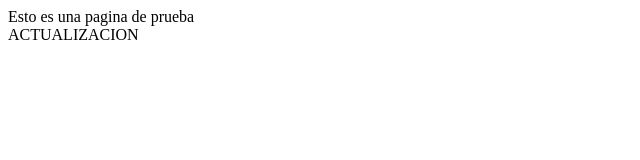
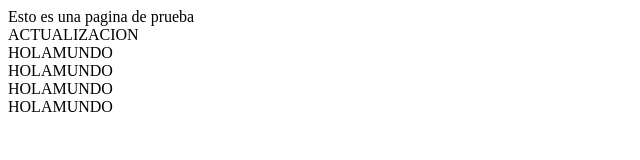
Before and after one commit to marcoubilla/Ejemplo1, a plain HTML site: page public_html/index.html in a window 1280 px wide. Shown: the whole page, without its empty margins (0-640 px from the left). Drawn offline with Linux system fonts and the light colour scheme.

Commit message:
hice un cambio

```diff
--- a/public_html/index.html
+++ b/public_html/index.html
@@ -12,5 +12,10 @@ Click nbfs://nbhost/SystemFileSystem/Templates/Other/html.html to edit this temp
     <body>
         <div>Esto es una pagina de prueba</div>
         <div>ACTUALIZACION</div>
+		<div>HOLAMUNDO</div>
+		<div>HOLAMUNDO</div>
+		<div>HOLAMUNDO</div>
+		<div>HOLAMUNDO</div>
+
     </body>
 </html>
```
